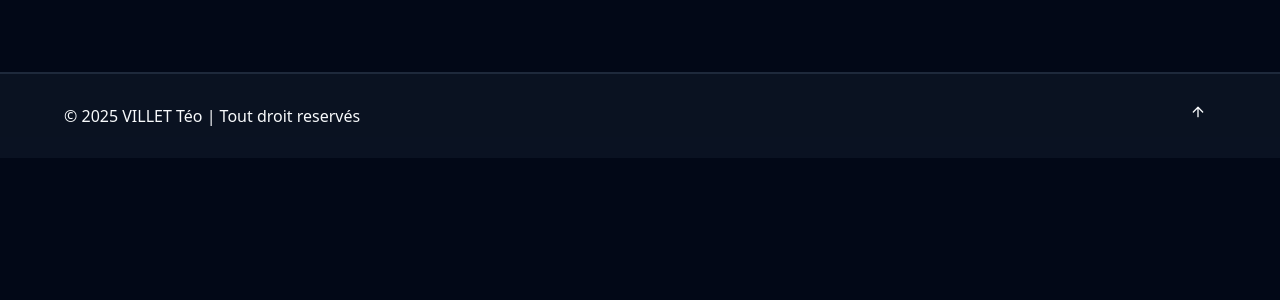
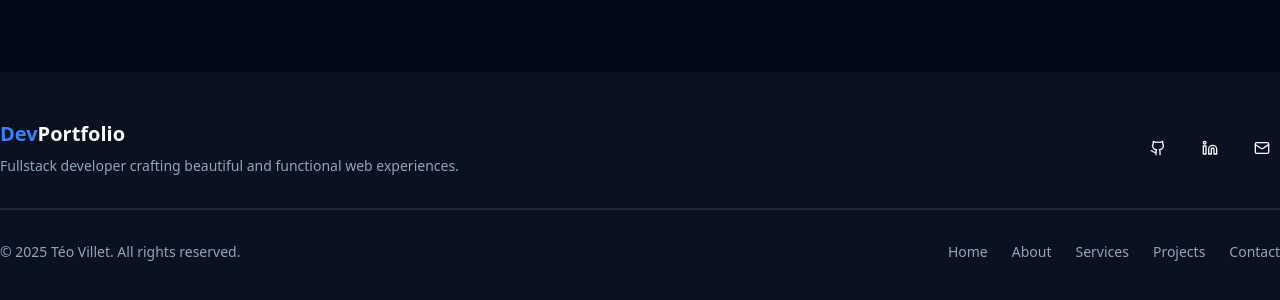
Before and after one commit to teovlt/portfolioFreelance, a React (Vite) app: page / in a window 1280 px wide. Shown: the part 3928-4228 px from the top of the page. Before the commit the page ends 4086 px from the top, so only its background shows below. Built offline with nearby package versions, Linux system fonts and the light colour scheme.

Commit message:
Improve footer

```diff
--- a/src/components/Footer/index.tsx
+++ b/src/components/Footer/index.tsx
@@ -1,137 +1,71 @@
-import {
-  ArrowUp,
-  ArrowUpIcon,
-  FacebookIcon,
-  GithubIcon,
-  InstagramIcon,
-  Linkedin,
-  LinkedinIcon,
-  TwitterIcon,
-  YoutubeIcon,
-} from "lucide-react";
-import { Separator } from "../ui/separator";
+"use client";
+
+import { Button } from "@/components/ui/button";
+import { Github, Linkedin, Mail, Twitter } from "lucide-react";
+import { Separator } from "@/components/ui/separator";
 import { Link } from "react-router-dom";
-import { Button } from "../ui/button";
-import { motion } from "framer-motion";
+import { scrollToSection } from "@/utils/scrollToSection";
 
-export const Footer = () => {
+export function Footer() {
+  const navItems = [
+    { label: "Home", sectionId: "home-section" },
+    { label: "About", sectionId: "about-section" },
+    { label: "Services", sectionId: "services-section" },
+    { label: "Projects", sectionId: "projects-section" },
+    { label: "Contact", sectionId: "contact-section" },
+  ];
+
+  const currentYear = new Date().getFullYear();
+
   return (
-    <div className="bg-muted/30">
-      {/* Section pour mobile */}
-      <div className="sm:hidden flex p-8 flex-col gap-8">
-        <Separator />
-        {/* <div className="flex gap-2">
-          <FacebookIcon className="h-5 w-5" />
-          <GithubIcon className="h-5 w-5" />
-          <InstagramIcon className="h-5 w-5" />
-          <LinkedinIcon className="h-5 w-5" />
-          <YoutubeIcon className="h-5 w-5" />
+    <footer className="bg-muted/30 py-12 flex items-center justify-center">
+      <div className="container space-y-8">
+        <div className="flex flex-col md:flex-row justify-between items-center">
+          <div className="mb-6 md:mb-0">
+            <Link to="/" className="font-bold text-xl">
+              <span className="text-primary">Dev</span>Portfolio
+            </Link>
+            <p className="text-muted-foreground mt-2 text-sm">Fullstack developer crafting beautiful and functional web experiences.</p>
           </div>
-        <div className="flex flex-col gap-4">
-          <Link className="underline" to="/">
-            Mentions légales
+          <div className="flex items-center gap-4">
+            <Button variant="ghost" size="icon" asChild aria-label="GitHub">
+              <Link to="https://github.com/teovlt" target="_blank" rel="noopener noreferrer">
+                <Github className="h-5 w-5" />
               </Link>
-          <Link className="underline" to="/">
-            Politique de confidentialité
+            </Button>
+            <Button variant="ghost" size="icon" asChild aria-label="LinkedIn">
+              <Link to="https://www.linkedin.com/in/teo-villet/" target="_blank" rel="noopener noreferrer">
+                <Linkedin className="h-5 w-5" />
               </Link>
-          <Link className="underline" to="/">
-            Politique de cookies
+            </Button>
+            <Button variant="ghost" size="icon" asChild aria-label="Email">
+              <Link to="mailto:teo.villet2@gmail.com">
+                <Mail className="h-5 w-5" />
               </Link>
-        </div> */}
-        <div>
-          <p>Copyright © {new Date().getFullYear()} par VILLET Téo</p>
-          <p>Tout droit réservés</p>
+            </Button>
           </div>
         </div>
 
-      {/* Section pour écrans plus grands */}
-      <div className="hidden sm:block ">
-        {/* <div className="flex items-start justify-between p-8 px-16">
-          <h1 className="font-bold text-xl">VILLET</h1>
-          <div>
-            <h2 className="font-bold pb-4">Réseaux sociaux</h2>
-            <ul className="flex flex-col gap-2 pl-4">
-              <div className="flex gap-2 items-center">
-                <GithubIcon className="h-4 w-4" />
-                <Link target="_blank" className="hover:underline" to="https://github.com/teovlt">
-                  Github
+        <Separator />
+
+        <div className="flex flex-col md:flex-row justify-between items-center">
+          <div className="mb-4 md:mb-0">
+            <p className="text-sm text-muted-foreground">© {currentYear} Téo Villet. All rights reserved.</p>
+          </div>
+          <nav className="flex gap-6">
+            {navItems.map(({ label, sectionId }) => (
+              <Link
+                key={sectionId}
+                to={`#${sectionId}`}
+                className="text-sm text-muted-foreground hover:text-foreground transition-colors"
+                onClick={(e) => scrollToSection(sectionId, e)}
+              >
+                {label}
               </Link>
-              </div>
-              <div className="flex gap-2 items-center">
-                <LinkedinIcon className="h-4 w-4" />
-                <Link target="_blank" className="hover:underline" to="https://www.linkedin.com/in/teo-villet/">
-                  Linkedin
-                </Link>
-              </div>
-              <div className="flex gap-2 items-center">
-                <InstagramIcon className="h-4 w-4" />
-                <Link target="_blank" className="hover:underline" to="https://www.instagram.com/teo_vlt/">
-                  Instagram
-                </Link>
-              </div>
-            </ul>
-          </div>
-          <div>
-            <h2 className="font-bold pb-4">Réseaux sociaux</h2>
-            <ul className="flex flex-col gap-2 pl-4">
-              <div className="flex gap-2 items-center">
-                <GithubIcon className="h-4 w-4" />
-                <Link target="_blank" className="hover:underline" to="https://github.com/teovlt">
-                  Github
-                </Link>
-              </div>
-              <div className="flex gap-2 items-center">
-                <LinkedinIcon className="h-4 w-4" />
-                <Link target="_blank" className="hover:underline" to="https://www.linkedin.com/in/teo-villet/">
-                  Linkedin
-                </Link>
-              </div>
-              <div className="flex gap-2 items-center">
-                <InstagramIcon className="h-4 w-4" />
-                <Link target="_blank" className="hover:underline" to="https://www.instagram.com/teo_vlt/">
-                  Instagram
-                </Link>
-              </div>
-            </ul>
-          </div>
-          <div>
-            <h2 className="font-bold pb-4">Réseaux sociaux</h2>
-            <ul className="flex flex-col gap-2 pl-4">
-              <div className="flex gap-2 items-center">
-                <GithubIcon className="h-4 w-4" />
-                <Link target="_blank" className="hover:underline" to="https://github.com/teovlt">
-                  Github
-                </Link>
-              </div>
-              <div className="flex gap-2 items-center">
-                <LinkedinIcon className="h-4 w-4" />
-                <Link target="_blank" className="hover:underline" to="https://www.linkedin.com/in/teo-villet/">
-                  Linkedin
-                </Link>
-              </div>
-              <div className="flex gap-2 items-center">
-                <InstagramIcon className="h-4 w-4" />
-                <Link target="_blank" className="hover:underline" to="https://www.instagram.com/teo_vlt/">
-                  Instagram
-                </Link>
-              </div>
-            </ul>
-          </div>
-        </div> */}
-        <Separator />
-        <div className="flex justify-between items-center px-16 py-6">
-          <p>© {new Date().getFullYear()} VILLET Téo | Tout droit reservés</p>
-          {/* <ArrowUpIcon className="h-6 w-6 cursor-pointer" onClick={() => window.scrollTo({ top: 0, behavior: "smooth" })} /> */}
-          <Button
-            variant="ghost"
-            className="flex items-center justify-center"
-            size="icon"
-            onClick={() => window.scrollTo({ top: 0, behavior: "smooth" })}
-          >
-            <ArrowUp className="h-6 w-6 animate-bounce" />
-          </Button>
+            ))}
+          </nav>
         </div>
       </div>
-    </div>
+    </footer>
   );
-};
+}
```
Lines whose indentation alone changed are shown as unchanged.
